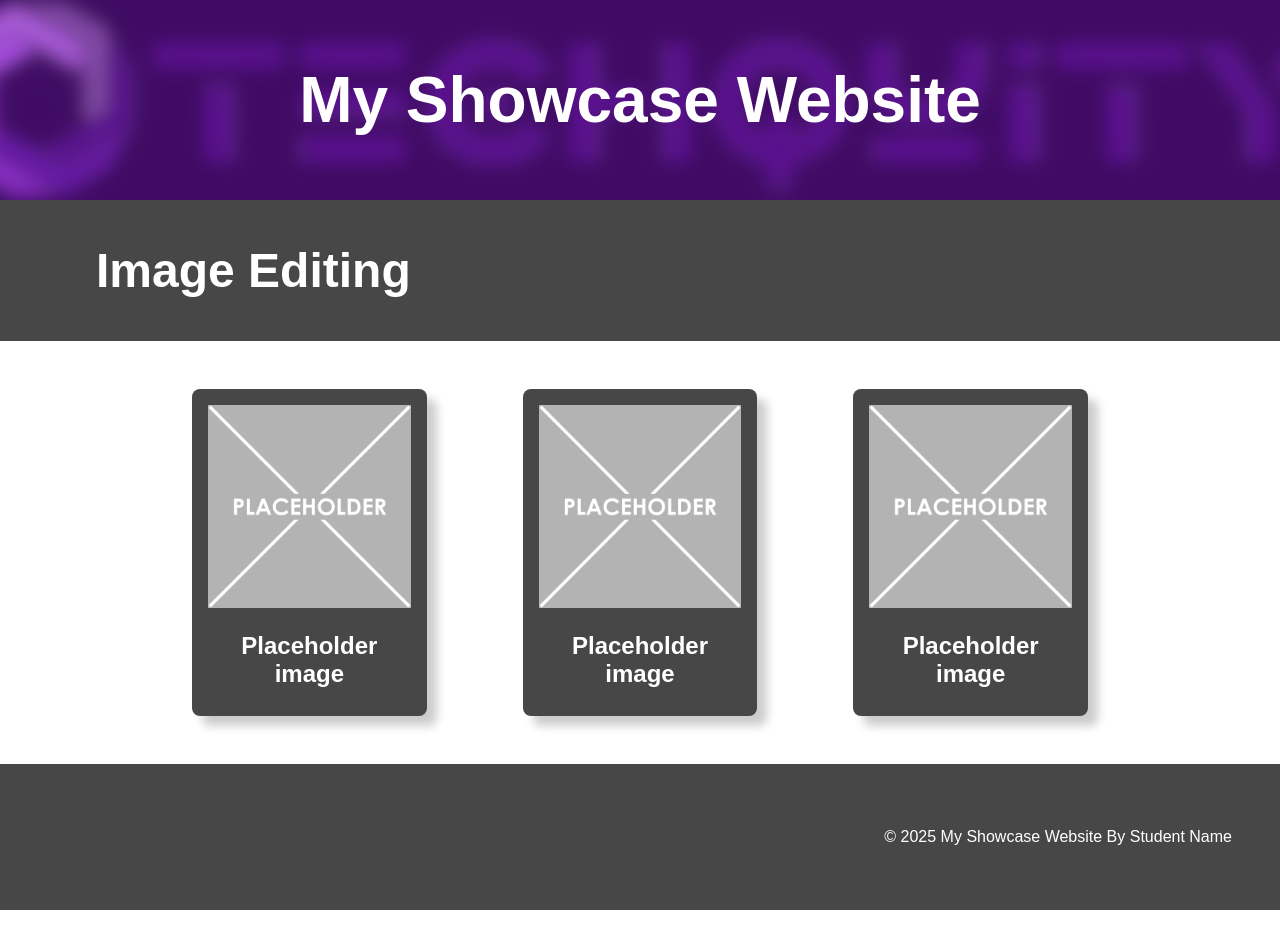
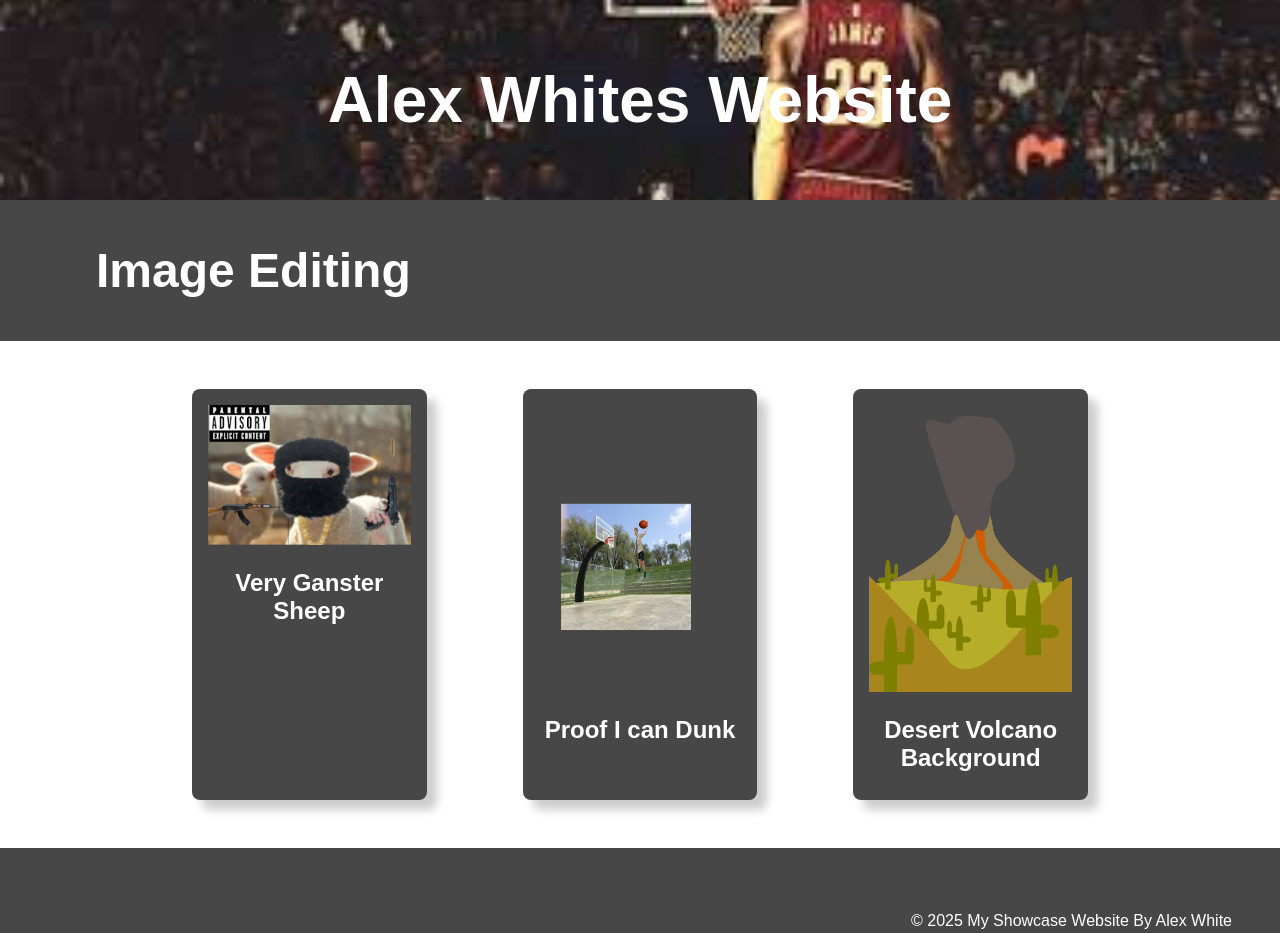
Before and after one commit to BoltBullfrog/Alex-White-s-tuff-as-hell-website, a plain HTML site: page index.html in a window 1280 px wide. Before the commit the page ends 910 px from the top, so only its background shows below. Drawn offline with Linux system fonts and the light colour scheme.

Commit message:
first comit

```diff
--- a/index.html
+++ b/index.html
@@ -12,7 +12,7 @@
 
     <!-- The Hero Section -------------------------------------------------------------------------------------- -->
     <section class="hero">
-        <div class="hero-text">My Showcase Website</div>
+        <div class="hero-text">Alex Whites Website</div>
     </section>
 
 <!-- Topic one ------------------------------------------------------------------------------------------------- -->
@@ -26,16 +26,16 @@
         <div class="topic-content">
             <!-- one "card" which includes an image with a text below it -->
             <div class="topic-card">
-                <img src="images/placeholder-1024x1024.png" alt="change this too!">
-                <h2 class="topic-card-text">Placeholder image</h2>
+                <img src="images/Gangsta sheep.png" alt="change this too!">
+                <h2 class="topic-card-text">Very Ganster Sheep</h2>
             </div>
             <div class="topic-card">
-                <img src="images/placeholder-1024x1024.png" alt="change this too!">
-                <h2 class="topic-card-text">Placeholder image</h2>
+                <img src="images/ME dunking Ball real Proof 110% Real.png" alt="change this too!">
+                <h2 class="topic-card-text">Proof I can Dunk</h2>
             </div>
             <div class="topic-card">
-                <img src="images/placeholder-1024x1024.png" alt="change this too!">
-                <h2 class="topic-card-text">Placeholder image</h2>
+                <img src="images/Vocano background YR 10.png" alt="change this too!">
+                <h2 class="topic-card-text">Desert Volcano Background</h2>
             </div>
         </div>
     </section>
@@ -47,7 +47,7 @@
 
     <!-- A Simple Website Footer ------------------------------------------------------------------------------ -->
     <footer class="footer">
-        <p>&copy; 2025 My Showcase Website By Student Name</p>
+        <p>&copy; 2025 My Showcase Website By Alex White</p>
     </footer>
 
 <!-- The end of the whole page- no more content after this! -->
--- a/style.css
+++ b/style.css
@@ -16,7 +16,7 @@ img {
 
 /* The hero section styling- use your OWN Hero Image URL here */
 .hero {
-    background-image: url('images/techquitybanner-1130x160.png');
+    background-image: url('images/Lebron.jpg');
     height: 25vh;
     background-size: cover;
     background-position: center;
```
Also changed, not shown: images/Gangsta sheep.png (added), images/Lebron.jpg (added), images/ME dunking Ball real Proof 110% Real.png (added), images/Vocano background YR 10.png (added).
